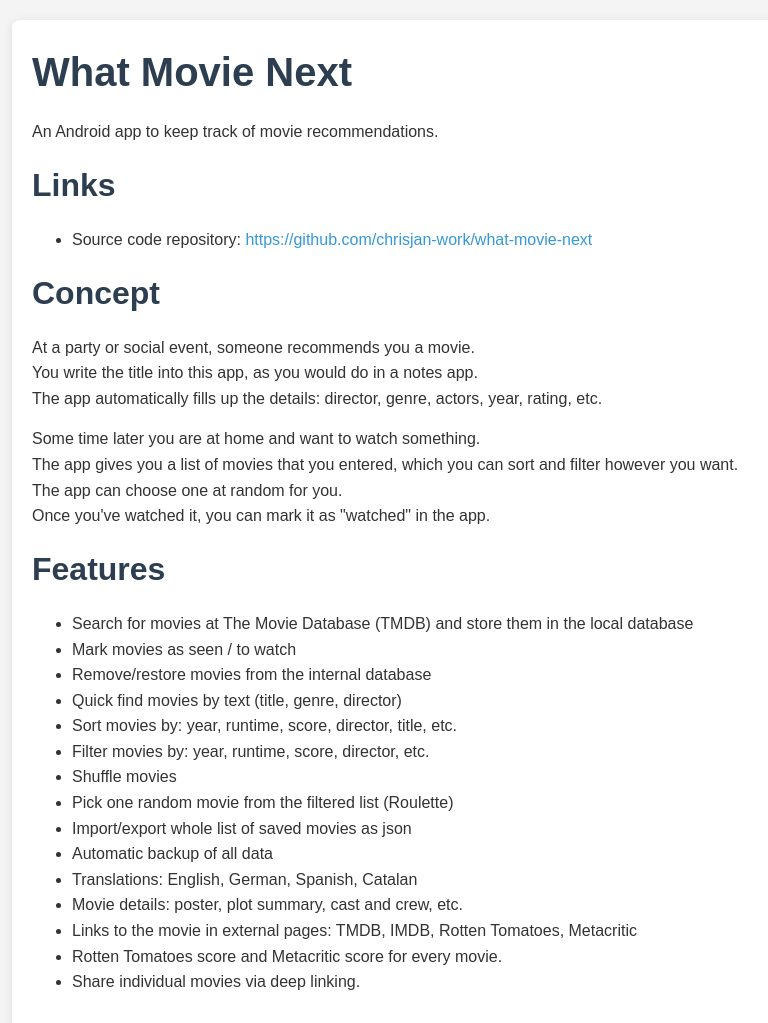
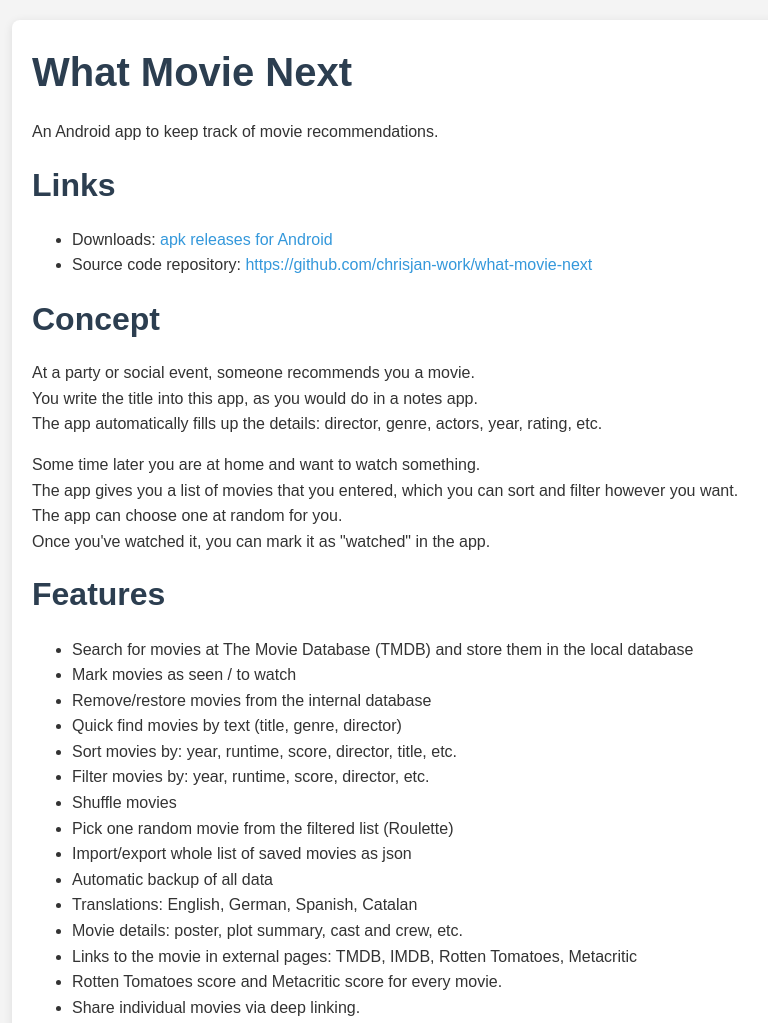
Before and after one commit to chrisjan-work/what-movie-next, a plain HTML site: page index.html in a window 1280 px wide. Shown: the top 1023 px of the page, without its empty margins (208-976 px from the left). Drawn offline with Linux system fonts and the light colour scheme.

Commit message:
Add link to releases

```diff
--- a/index.html
+++ b/index.html
@@ -16,6 +16,8 @@
     <h2>Links</h2>
 
     <ul>
+      <li>Downloads: <a href="https://github.com/chrisjan-work/what-movie-next/releases/">apk releases for Android</a>
+      </li>
       <li>Source code repository: <a
           href="https://github.com/chrisjan-work/what-movie-next">https://github.com/chrisjan-work/what-movie-next</a>
       </li>
```
